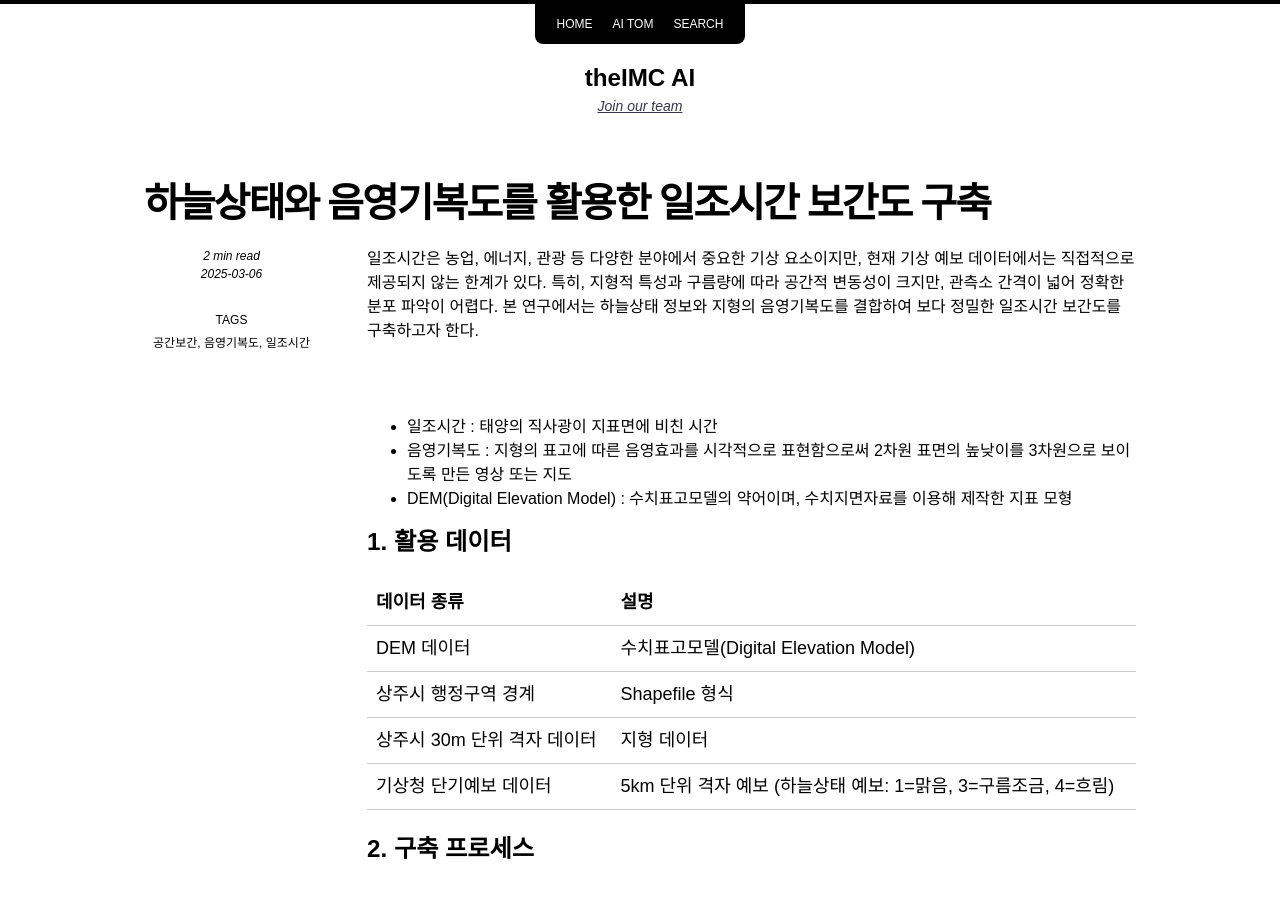
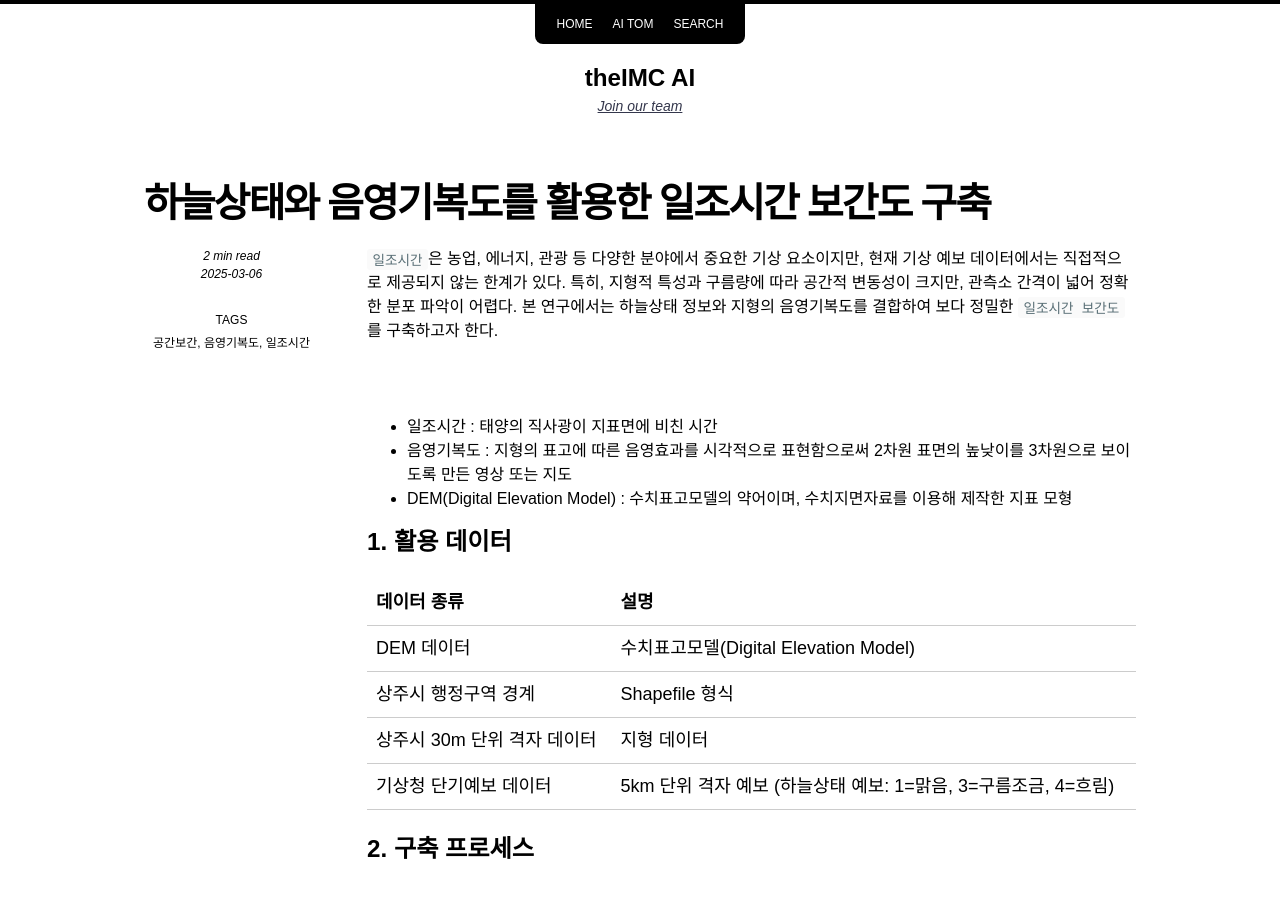
Before and after one commit to aitheimc/aitheimc.github.io, a Jekyll site: the page built from _posts/2025-03-06-Construction-of-Sunshine-Duration-Interpolation.markdown, in a window 1280 px wide and 900 px high. Built offline with Jekyll 4.4.1, drawn with Linux system fonts in a browser that asks for light colours; nearby versions of some CDN libraries; some of the changed text lies outside the part shown.

Commit message:
change code

````diff
--- a/_posts/2025-03-06-Construction-of-Sunshine-Duration-Interpolation.markdown
+++ b/_posts/2025-03-06-Construction-of-Sunshine-Duration-Interpolation.markdown
@@ -11,7 +11,7 @@ tags:
 ---
 
 
-일조시간은 농업, 에너지, 관광 등 다양한 분야에서 중요한 기상 요소이지만, 현재 기상 예보 데이터에서는 직접적으로 제공되지 않는 한계가 있다. 특히, 지형적 특성과 구름량에 따라 공간적 변동성이 크지만, 관측소 간격이 넓어 정확한 분포 파악이 어렵다. 본 연구에서는 하늘상태 정보와 지형의 음영기복도를 결합하여 보다 정밀한 일조시간 보간도를 구축하고자 한다.
+`일조시간`은 농업, 에너지, 관광 등 다양한 분야에서 중요한 기상 요소이지만, 현재 기상 예보 데이터에서는 직접적으로 제공되지 않는 한계가 있다. 특히, 지형적 특성과 구름량에 따라 공간적 변동성이 크지만, 관측소 간격이 넓어 정확한 분포 파악이 어렵다. 본 연구에서는 하늘상태 정보와 지형의 음영기복도를 결합하여 보다 정밀한 `일조시간 보간도`를 구축하고자 한다.
 
 <br>
 * 일조시간 : 태양의 직사광이 지표면에 비친 시간
@@ -75,7 +75,7 @@ azimuth = get_azimuth(latitude, longitude, time)
 ```
 
 ### (3) 시간대별 일조시간 산출
-- DEM 데이터는 2차원 배열의 형태로 각 픽셀이 해당 위치의 고도값을 가지고 있으며, 해당 값을 활용하여 경사도(Slope) 및 향(Aspect) 계산 후 음영기복도 생성
+- `DEM` 데이터는 2차원 배열의 형태로 각 픽셀이 해당 위치의 고도값을 가지고 있으며, 해당 값을 활용하여 경사도(Slope) 및 향(Aspect) 계산 후 음영기복도 생성
 - 음영기복도는 `0~255` 범위의 값을 가지며, `255`에 가까울 수록 휘도가 높음을 의미
 - 태양의 방위각 및 고도를 고려하여 시간대별 음영기복도 생성
 
````
Also changed, not shown: other parts of _posts/2025-03-06-Construction-of-Sunshine-Duration-Interpolation.markdown (+1 -0 lines).
